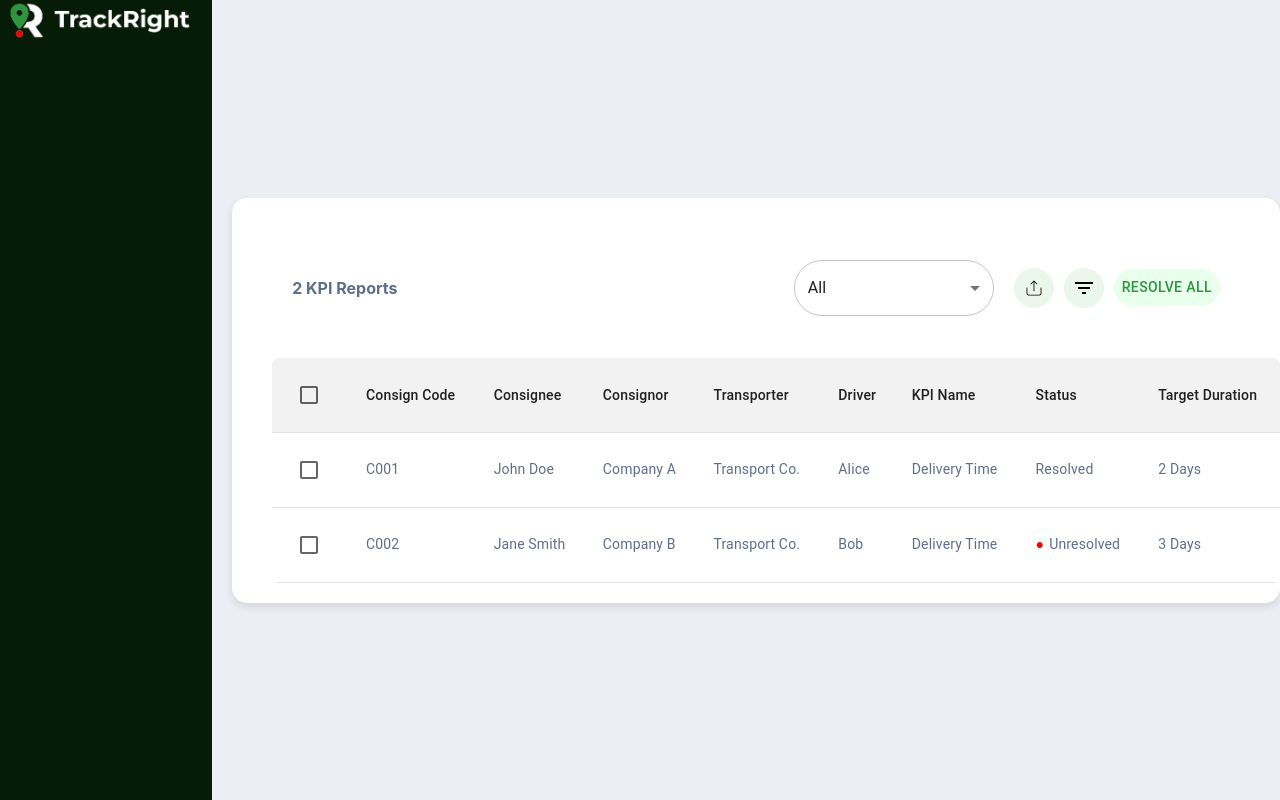
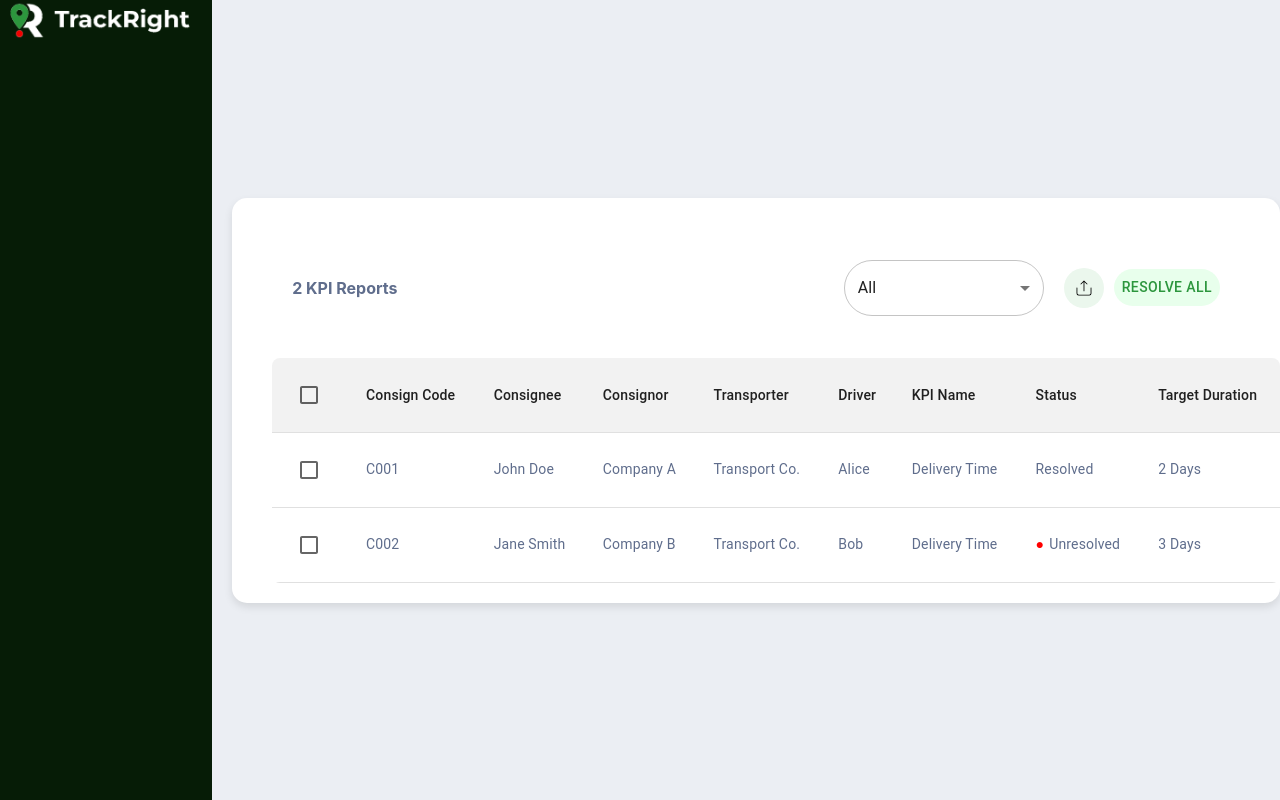
Before and after one commit to Donaldson222/Kpi-reports, a React (Create React App) app: page / in a window 1280 px wide. Built offline with nearby package versions, Linux system fonts and the light colour scheme.

Commit message:
Dropdown fixed

```diff
--- a/src/App.js
+++ b/src/App.js
@@ -1,28 +1,25 @@
-import React from 'react';
+import React, { useState } from 'react';
 import Navbar from './Components/Navbar/Navbar';
 import KpiTable from './Components/KpiTable/KpiTable';
 import Buttons from './Components/Buttons/Buttons';
 
 function App() {
+  const [filter, setFilter] = useState('All'); // Filter state
+
   const data = [
-      { consignCode: 'C001', consignee: 'John Doe', consignor: 'Company A', transporter: 'Transport Co.', driver: 'Alice', kpiName: 'Delivery Time', status: 'On Time', targetDuration: '2 Days' },
-      { consignCode: 'C002', consignee: 'Jane Smith', consignor: 'Company B', transporter: 'Transport Co.', driver: 'Bob', kpiName: 'Delivery Time', status: 'Unresolved', targetDuration: '3 Days' },
+    { consignCode: 'C001', consignee: 'John Doe', consignor: 'Company A', transporter: 'Transport Co.', driver: 'Alice', kpiName: 'Delivery Time', status: 'Resolved', targetDuration: '2 Days' },
+    { consignCode: 'C002', consignee: 'Jane Smith', consignor: 'Company B', transporter: 'Transport Co.', driver: 'Bob', kpiName: 'Delivery Time', status: 'Unresolved', targetDuration: '3 Days' },
   ];
 
+  // Filter the data based on the selected filter
+  const filteredData = filter === 'All' ? data : data.filter(item => item.status === filter);
+
   return (
-    <div style={{ display: 'flex', backgroundColor: '#EBEEF3', width: '100vw'}}>
-
-        <Navbar />
-
-      <div style={{  width: '95%',
-                    margin: 'auto',
-                    backgroundColor: 'white',
-                    marginLeft: '20px',
-                    borderRadius: '15px',
-                    padding: '20px',
-                    boxShadow: '0 4px 8px rgba(0, 0, 0, 0.1)'  }}>
-        <Buttons recordCount={data.length} />
-        <KpiTable />
+    <div style={{ display: 'flex', backgroundColor: '#EBEEF3', width: '100vw' }}>
+      <Navbar />
+      <div style={{ width: '95%', margin: 'auto', backgroundColor: 'white', marginLeft: '20px', borderRadius: '15px', padding: '20px', boxShadow: '0 4px 8px rgba(0, 0, 0, 0.1)' }}>
+        <Buttons recordCount={filteredData.length} setFilter={setFilter} />
+        <KpiTable data={filteredData} />
       </div>
     </div>
   );
--- a/src/Components/Buttons/Buttons.jsx
+++ b/src/Components/Buttons/Buttons.jsx
@@ -1,45 +1,15 @@
-import React, { useState } from 'react';
-import { Select, MenuItem } from '@mui/material';
-
-import { Button } from '@mui/material';
-import SearchIcon from '@mui/icons-material/Search';
+import React from 'react';
+import { Select, MenuItem, Button } from '@mui/material';
 import FilterListIcon from '@mui/icons-material/FilterList';
 import { CiExport } from "react-icons/ci";
 
-const Buttons = ({ recordCount }) => {
-    const [searchTerm, setSearchTerm] = useState('');
-
-    const handleFilter = () => {
-        // Logic for handling filter
+const Buttons = ({ recordCount, setFilter }) => {
+    const handleFilterChange = (event) => {
+        setFilter(event.target.value);
     };
 
     const handleExport = () => {
-        const data = [
-            { consignCode: 'C001', consignee: 'John Doe', consignor: 'Company A', transporter: 'Transport Co.', driver: 'Alice', kpiName: 'Delivery Time', status: 'On Time', targetDuration: '2 Days' },
-            { consignCode: 'C002', consignee: 'Jane Smith', consignor: 'Company B', transporter: 'Transport Co.', driver: 'Bob', kpiName: 'Delivery Time', status: 'Unresolved', targetDuration: '3 Days' },
-        ];
-
-        const csvRows = [
-            ['Consign Code', 'Consignee', 'Consignor', 'Transporter', 'Driver', 'KPI Name', 'Status', 'Target Duration'],
-            ...data.map(row => [
-                row.consignCode,
-                row.consignee,
-                row.consignor,
-                row.transporter,
-                row.driver,
-                row.kpiName,
-                row.status,
-                row.targetDuration
-            ])
-        ];
-
-        const csvString = csvRows.map(e => e.join(",")).join("\n");
-        const blob = new Blob([csvString], { type: 'text/csv' });
-        const url = URL.createObjectURL(blob);
-        const a = document.createElement('a');
-        a.setAttribute('href', url);
-        a.setAttribute('download', 'kpi_data.csv');
-        a.click();
+        // Export logic
     };
 
     return (
@@ -62,11 +32,11 @@ const Buttons = ({ recordCount }) => {
             <div style={{ display: 'flex', gap: '10px', alignItems: 'center' }}>
                 <Select
                     defaultValue="All"
+                    onChange={handleFilterChange} // Update filter state
                     style={{
                         borderRadius: '35px',
                         marginRight: '10px',
                         width: '200px',
-
                     }}
                 >
                     <MenuItem value="All">All</MenuItem>
@@ -74,7 +44,7 @@ const Buttons = ({ recordCount }) => {
                     <MenuItem value="Unresolved">Unresolved</MenuItem>
                 </Select>
 
-                {/* Import Button */}
+                {/* Export Button */}
                 <Button
                     onClick={handleExport}
                     style={{
@@ -91,23 +61,7 @@ const Buttons = ({ recordCount }) => {
                     <CiExport size={20} />
                 </Button>
 
-
                 {/* Filter Button */}
-                <Button
-                    onClick={handleFilter}
-                    style={{
-                        backgroundColor: '#EBF7ED',
-                        color: 'black',
-                        minWidth: '40px',
-                        height: '40px',
-                        borderRadius: '50%',
-                        display: 'flex',
-                        alignItems: 'center',
-                        justifyContent: 'center'
-                    }}
-                >
-                    <FilterListIcon />
-                </Button>
                 <Button
                     style={{
                         backgroundColor: '#E8FFEC',
@@ -117,7 +71,6 @@ const Buttons = ({ recordCount }) => {
                 >
                     Resolve All
                 </Button>
-
             </div>
         </div>
     );
--- a/src/Components/KpiTable/KpiTable.jsx
+++ b/src/Components/KpiTable/KpiTable.jsx
@@ -1,17 +1,9 @@
 import React from 'react';
 import { Table, TableBody, TableCell, TableContainer, TableHead, TableRow, Checkbox, Box } from '@mui/material';
 
-const KpiTable = () => {
-
-
-    const data = [
-        { consignCode: 'C001', consignee: 'John Doe', consignor: 'Company A', transporter: 'Transport Co.', driver: 'Alice', kpiName: 'Delivery Time', status: 'Resolved', targetDuration: '2 Days' },
-        { consignCode: 'C002', consignee: 'Jane Smith', consignor: 'Company B', transporter: 'Transport Co.', driver: 'Bob', kpiName: 'Delivery Time', status: 'Unresolved', targetDuration: '3 Days' },
-    ];
-
+const KpiTable = ({ data }) => {
     return (
         <div>
-
             <TableContainer style={{ backgroundColor: 'white', borderRadius: '8px', overflow: 'hidden', marginTop: '20px', marginLeft: '20px', marginRight: '20px', display: 'inline-block', verticalAlign: 'top' }}>
                 <Table>
                     <TableHead>
```
